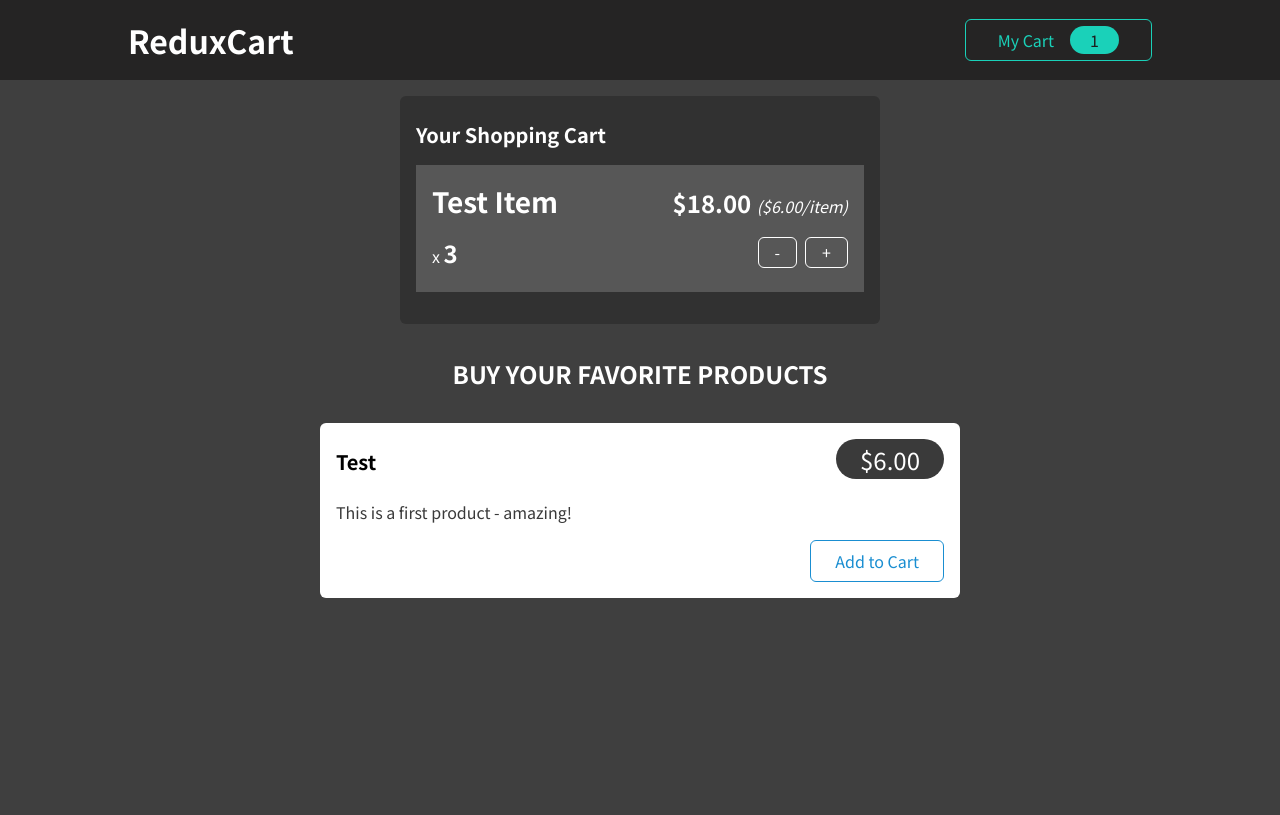
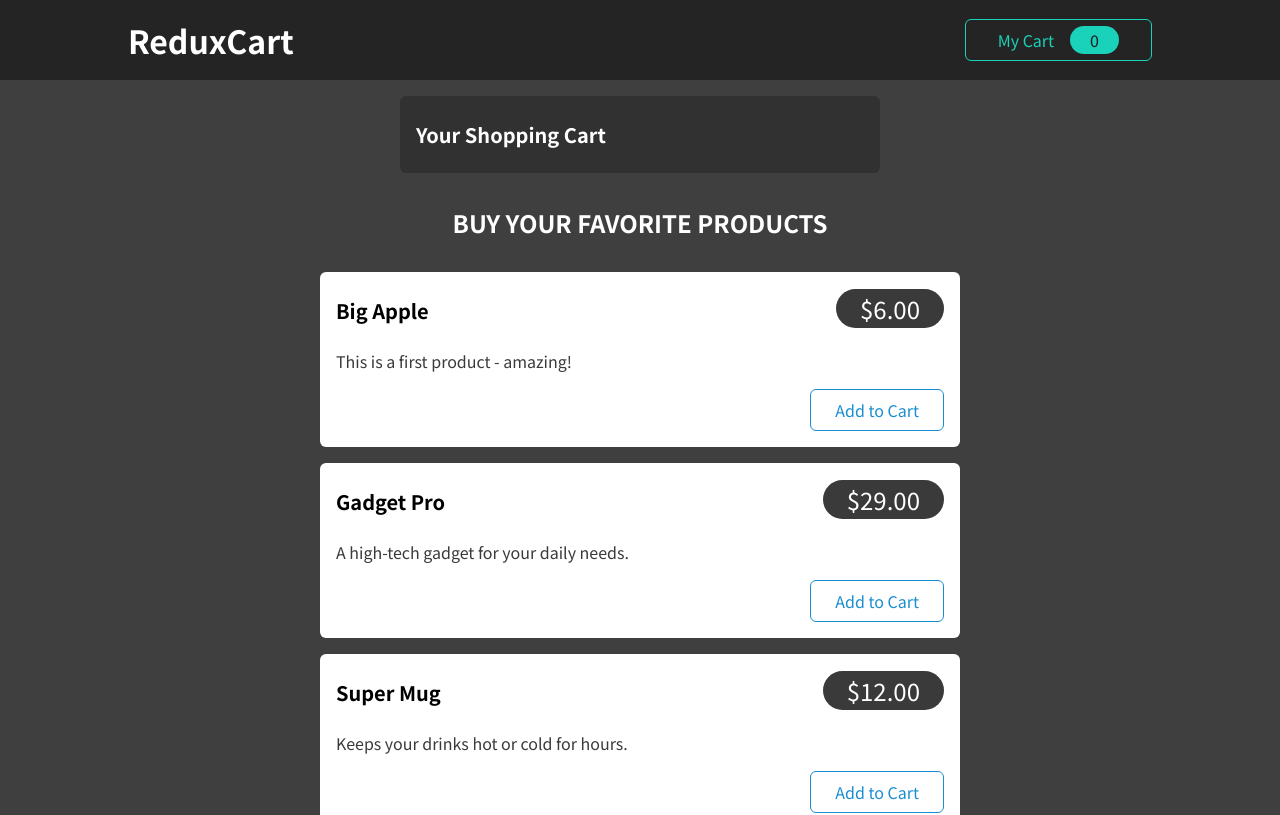
Before and after one commit to WodaMineralna/S21-Advanced-Redux, a React (Create React App) app: page / in a window 1280 px wide. Shown: the top 815 px of the page. Built offline with nearby package versions, Linux system fonts and the light colour scheme.

Commit message:
Added Redux functionality to the entire App
- User can now toggle showing / hiding cart
- User can now add items to the cart
  -> and increment / decrement the item quantity using '+ / -' buttons
- Added a few more dummy Products
- Ran npm install react-redux

```diff
--- a/package.json
+++ b/package.json
@@ -9,6 +9,7 @@
     "@testing-library/user-event": "^12.5.0",
     "react": "^18.0.0",
     "react-dom": "^18.0.0",
+    "react-redux": "^9.2.0",
     "react-scripts": "^5.0.1",
     "web-vitals": "^0.2.4"
   },
--- a/src/App.js
+++ b/src/App.js
@@ -1,6 +1,6 @@
-import Cart from './components/Cart/Cart';
-import Layout from './components/Layout/Layout';
-import Products from './components/Shop/Products';
+import Cart from "./components/Cart/Cart";
+import Layout from "./components/Layout/Layout";
+import Products from "./components/Shop/Products";
 
 function App() {
   return (
--- a/src/components/Cart/Cart.js
+++ b/src/components/Cart/Cart.js
@@ -1,15 +1,28 @@
-import Card from '../UI/Card';
-import classes from './Cart.module.css';
-import CartItem from './CartItem';
+import { useSelector } from "react-redux";
+
+import Card from "../UI/Card";
+import classes from "./Cart.module.css";
+import CartItem from "./CartItem";
 
 const Cart = (props) => {
+  const isCartVisible = useSelector((state) => state.cart.showCart);
+  const cart = useSelector((state) => state.cart.cart);
+
+  if (!isCartVisible) return null;
+
   return (
     <Card className={classes.cart}>
       <h2>Your Shopping Cart</h2>
       <ul>
-        <CartItem
-          item={{ title: 'Test Item', quantity: 3, total: 18, price: 6 }}
-        />
+        {cart.map((item) => (
+          <CartItem
+            key={item.id}
+            item={{
+              ...item,
+              total: item.quantity * item.price,
+            }}
+          />
+        ))}
       </ul>
     </Card>
   );
--- a/src/components/Cart/CartButton.js
+++ b/src/components/Cart/CartButton.js
@@ -1,10 +1,28 @@
-import classes from './CartButton.module.css';
+import { useDispatch, useSelector } from "react-redux";
+
+import classes from "./CartButton.module.css";
+import { cartActions } from "../../store/cart-slice";
+
+function reduceTotalAmount(arr) {
+  return arr.reduce(
+    (amount, currentValue) => amount + currentValue.quantity,
+    0
+  );
+}
 
 const CartButton = (props) => {
+  const dispatch = useDispatch();
+  const cartItemsAmount = useSelector((state) => reduceTotalAmount(state.cart.cart)
+  );
+
+  const showCartHandler = () => {
+    dispatch(cartActions.toggleCart());
+  };
+
   return (
-    <button className={classes.button}>
+    <button className={classes.button} onClick={showCartHandler}>
       <span>My Cart</span>
-      <span className={classes.badge}>1</span>
+      <span className={classes.badge}>{cartItemsAmount}</span>
     </button>
   );
 };
--- a/src/components/Cart/CartItem.js
+++ b/src/components/Cart/CartItem.js
@@ -1,14 +1,26 @@
-import classes from './CartItem.module.css';
+import { useDispatch } from "react-redux";
+
+import classes from "./CartItem.module.css";
+import { cartActions } from "../../store/cart-slice";
 
 const CartItem = (props) => {
-  const { title, quantity, total, price } = props.item;
+  const { id, title, quantity, total, price } = props.item;
+  const dispatch = useDispatch();
+
+  const incrementQuantityHandler = (id) => {
+    dispatch(cartActions.incrementQuantity(id));
+  };
+
+  const decrementQuantityHandler = (id) => {
+    dispatch(cartActions.decrementQuantity(id));
+  };
 
   return (
     <li className={classes.item}>
       <header>
         <h3>{title}</h3>
         <div className={classes.price}>
-          ${total.toFixed(2)}{' '}
+          ${total.toFixed(2)}{" "}
           <span className={classes.itemprice}>(${price.toFixed(2)}/item)</span>
         </div>
       </header>
@@ -17,8 +29,8 @@ const CartItem = (props) => {
           x <span>{quantity}</span>
         </div>
         <div className={classes.actions}>
-          <button>-</button>
-          <button>+</button>
+          <button onClick={() => incrementQuantityHandler(id)}>+</button>
+          <button onClick={() => decrementQuantityHandler(id)}>-</button>
         </div>
       </div>
     </li>
--- a/src/components/Shop/ProductItem.js
+++ b/src/components/Shop/ProductItem.js
@@ -1,8 +1,19 @@
-import Card from '../UI/Card';
-import classes from './ProductItem.module.css';
+import { useDispatch } from "react-redux";
+
+import Card from "../UI/Card";
+import classes from "./ProductItem.module.css";
+
+import { cartActions } from "../../store/cart-slice";
 
 const ProductItem = (props) => {
   const { title, price, description } = props;
+  const UID = Math.random().toString(36).substr(2, 9);
+
+  const dispatch = useDispatch();
+
+  const addToCartHandler = (id, title, price) => {
+    dispatch(cartActions.addToCart({ id, title, price }));
+  };
 
   return (
     <li className={classes.item}>
@@ -13,7 +24,9 @@ const ProductItem = (props) => {
         </header>
         <p>{description}</p>
         <div className={classes.actions}>
-          <button>Add to Cart</button>
+          <button onClick={() => addToCartHandler(UID, title, price)}>
+            Add to Cart
+          </button>
         </div>
       </Card>
     </li>
--- a/src/components/Shop/Products.js
+++ b/src/components/Shop/Products.js
@@ -7,9 +7,24 @@ const Products = (props) => {
       <h2>Buy your favorite products</h2>
       <ul>
         <ProductItem
-          title='Test'
+          title='Big Apple'
           price={6}
           description='This is a first product - amazing!'
+        />
+        <ProductItem
+          title='Gadget Pro'
+          price={29}
+          description='A high-tech gadget for your daily needs.'
+        />
+        <ProductItem
+          title='Super Mug'
+          price={12}
+          description='Keeps your drinks hot or cold for hours.'
+        />
+        <ProductItem
+          title='Notebook Deluxe'
+          price={8}
+          description='A premium notebook for all your notes and sketches.'
         />
       </ul>
     </section>
--- a/src/index.js
+++ b/src/index.js
@@ -1,7 +1,14 @@
-import ReactDOM from 'react-dom/client';
+import ReactDOM from "react-dom/client";
 
-import './index.css';
-import App from './App';
+import { Provider } from "react-redux";
 
-const root = ReactDOM.createRoot(document.getElementById('root'));
-root.render(<App />);
+import "./index.css";
+import App from "./App";
+import store from "./store/index.js";
+
+const root = ReactDOM.createRoot(document.getElementById("root"));
+root.render(
+  <Provider store={store}>
+    <App />
+  </Provider>
+);
--- /dev/null
+++ b/src/store/cart-slice.js
@@ -0,0 +1,45 @@
+import { createSlice } from "@reduxjs/toolkit";
+
+const initialState = {
+  cart: [],
+  showCart: true, // DEBUGGING, it should be 'false' at init
+};
+
+function findIndex(arr, key, value) {
+  return arr.findIndex((item) => item[key] === value);
+}
+
+const cartSlice = createSlice({
+  name: "cart",
+  initialState,
+  reducers: {
+    addToCart(state, action) {
+      const indexOfDuplicate = findIndex(state.cart, "id", action.payload.id);
+      if (indexOfDuplicate !== -1) state.cart[indexOfDuplicate].quantity++;
+      else state.cart.push({ ...action.payload, quantity: 1 });
+    },
+    incrementQuantity(state, action) {
+      state.cart.find((item) => item.id === action.payload).quantity++;
+    },
+    decrementQuantity(state, action) {
+      const indexOfItem = findIndex(state.cart, "id", action.payload);
+      if (state.cart[indexOfItem].quantity === 1)
+        // remove the item when it has a quantity of 1
+        state.cart.splice(indexOfItem, 1);
+      else state.cart[indexOfItem].quantity--;
+    },
+    toggleCart(state) {
+      // DEBUGGING
+      // state.cart.map((item) =>
+      //   console.log(
+      //     `${item.id} + ${item.title} + ${item.price} + ${item.quantity}`
+      //   )
+      // );
+      state.showCart = !state.showCart;
+    },
+  },
+});
+
+export const cartActions = cartSlice.actions;
+
+export default cartSlice.reducer;
--- /dev/null
+++ b/src/store/index.js
@@ -0,0 +1,9 @@
+import { configureStore } from "@reduxjs/toolkit";
+
+import cartReducer from "./cart-slice.js";
+
+const store = configureStore({
+  reducer: { cart: cartReducer },
+});
+
+export default store;
```
Also changed, not shown: 1 other file (tests, documents, lock files or other folders).
